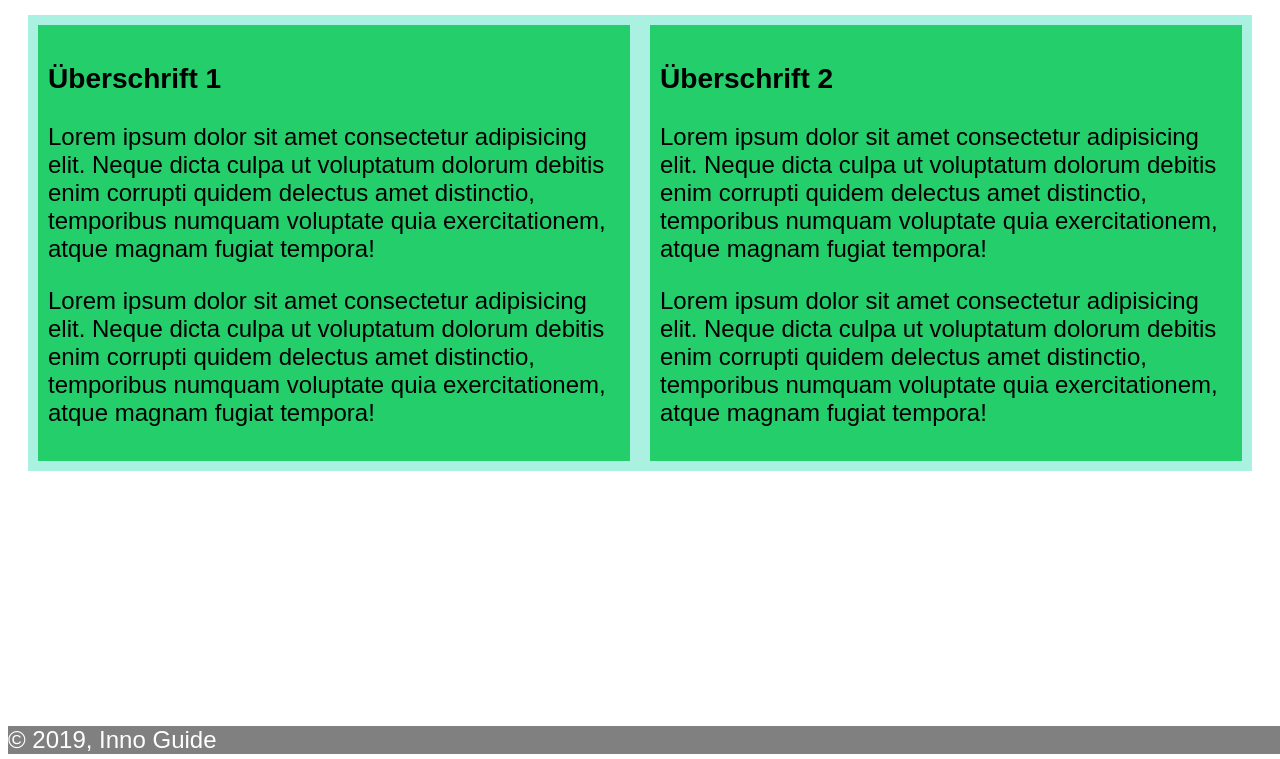
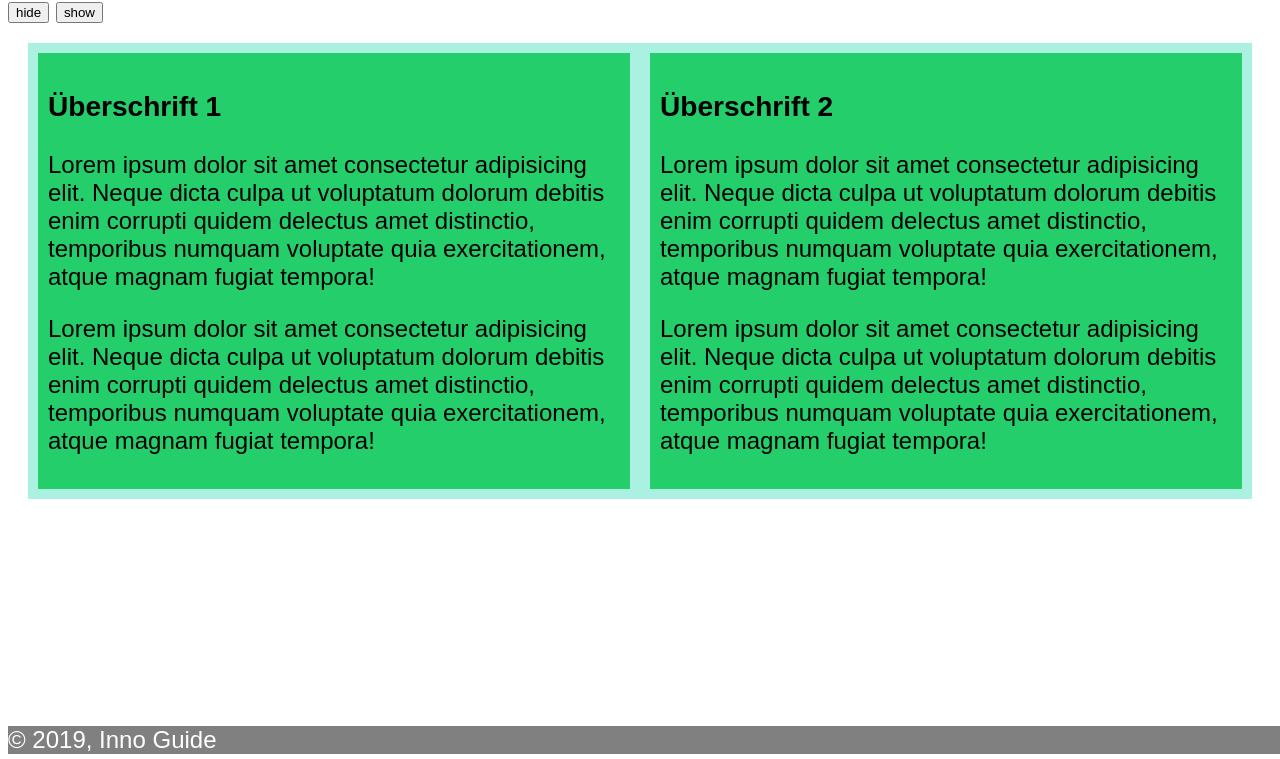
Before and after one commit to InnoGuide/Projekt1, a plain HTML site: page index.html in a window 1280 px wide. Shown: the part 41-800 px from the top of the page. Drawn offline with Linux system fonts and the light colour scheme.

Commit message:
version input

```diff
--- a/index.html
+++ b/index.html
@@ -9,6 +9,7 @@
 </head>
 <body>
     <header>
+
         <ul>
             <li><a href="">Home</a></li>
             <li><a href="">Kontakt</a></li>
@@ -16,7 +17,12 @@
             <li><a href="">Über Uns!</a></li>
         </ul>
     </header>
+
+    <input type="button" onclick="klick1()" value="hide">
+    <input type="button" onclick="klick2()" value="show">
+
     <main>
+
         <article>
             <h3>Überschrift 1</h3>
             <p>
```
